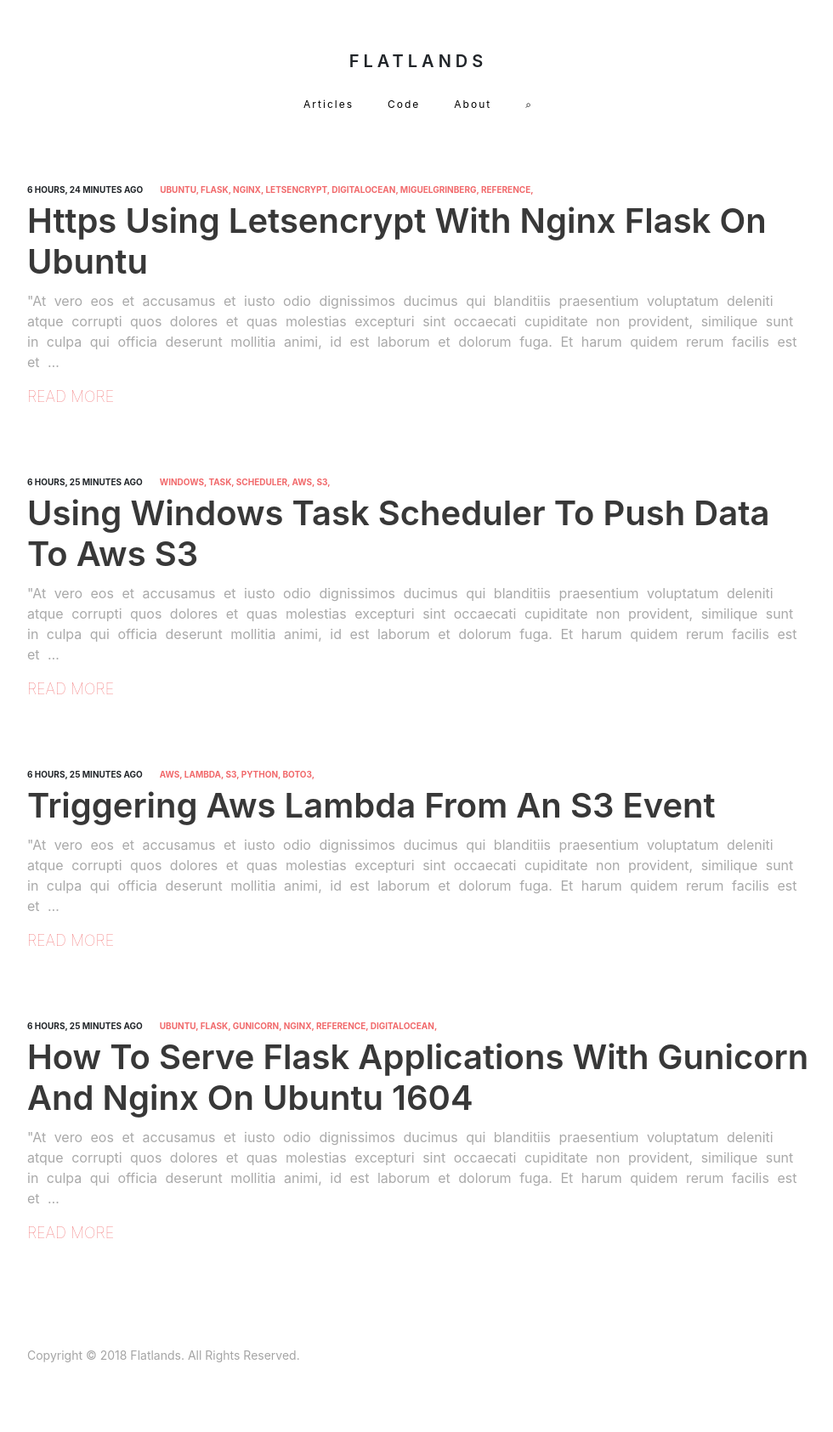
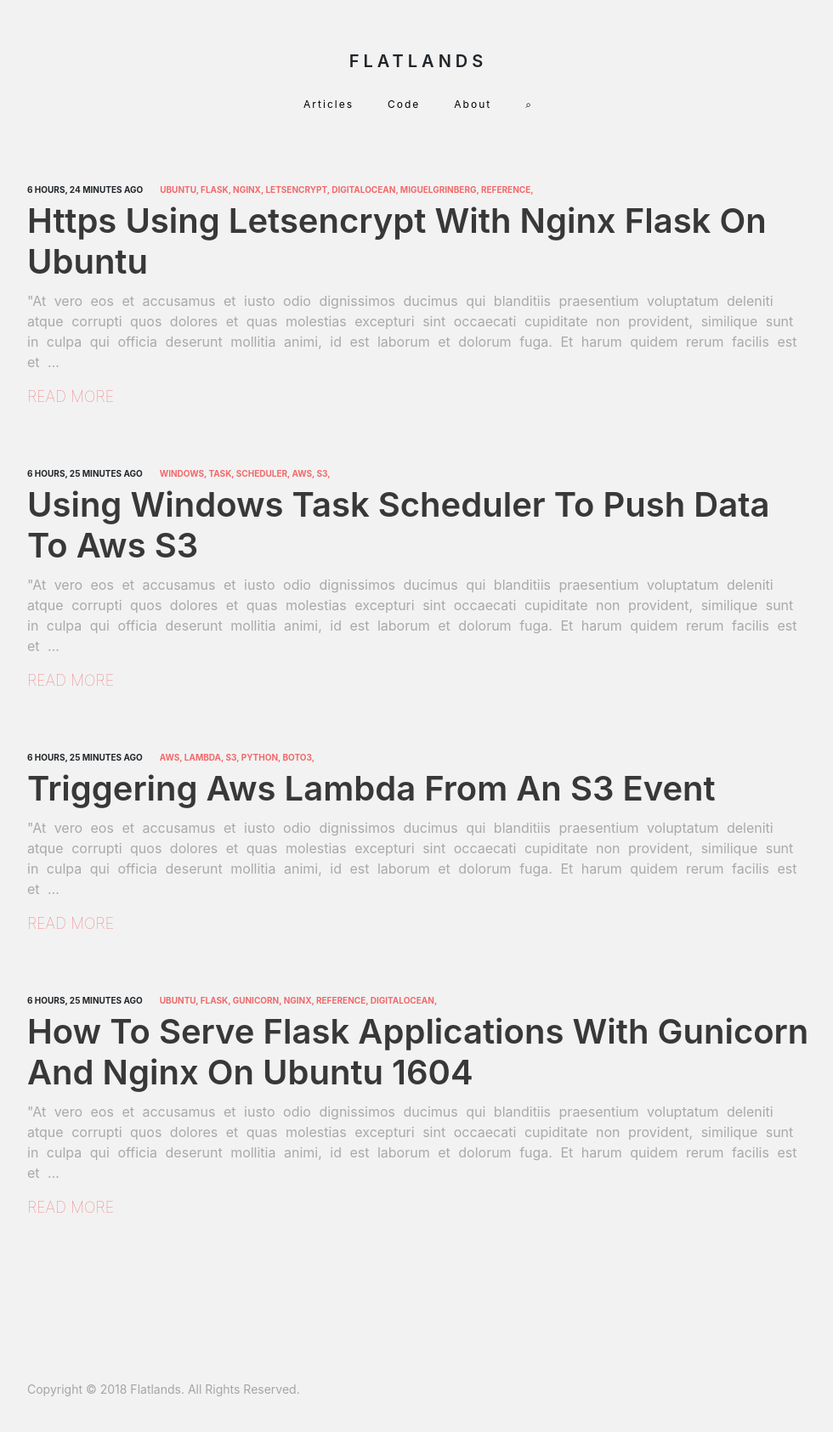
Before and after one commit to najar1412/flatlands, a Django app: page /blog/ in a window 1280 px wide. Shown: the whole page at 85% size, without its empty margins (148-1128 px from the left). Before the commit the page ends 1603 px from the top, so only its background shows below. Run offline with Django 3.2, Linux system fonts and the light colour scheme; data comes from the database, SQL or seed files in the repository; some libraries are stand-ins or nearby versions.

Commit message:
content div around template blocks

```diff
--- a/flatlands/blog/static/blog/main.css
+++ b/flatlands/blog/static/blog/main.css
@@ -1,4 +1,5 @@
 body {
+    background-color: #f2f2f2;
 }
 #sitetitle {
     padding-top:60px;
@@ -38,6 +39,14 @@ body {
     color: black;
 }
 
+.content {
+    max-width: 1000px;
+    padding-bottom: 80px;
+    padding-left:40px;
+    padding-right:40px;
+    margin: auto auto;
+}
+
 .blogpostheader {
     display: flex;
     flex-direction: row;
@@ -47,11 +56,8 @@ body {
 .bloglistpost {
     display: flex;
     flex-direction: column;
-    max-width: 1000px;
     margin: auto auto;
-    padding-bottom: 80px;
-    padding-left:40px;
-    padding-right:40px;
+    padding-bottom: 70px;
 }
 .bloglistpostdate {
     font-size:10px;
--- a/flatlands/blog/templates/blog/base.html
+++ b/flatlands/blog/templates/blog/base.html
@@ -22,7 +22,10 @@
             </div>
 
             <br>
+
+            <div class="content">
     {% block content %}{% endblock %}
+  </div>
 
     {% include "blog/footer.html" %}
 
```
Also changed, not shown: flatlands/blog/templates/blog/index.html (+5 -5 lines).
